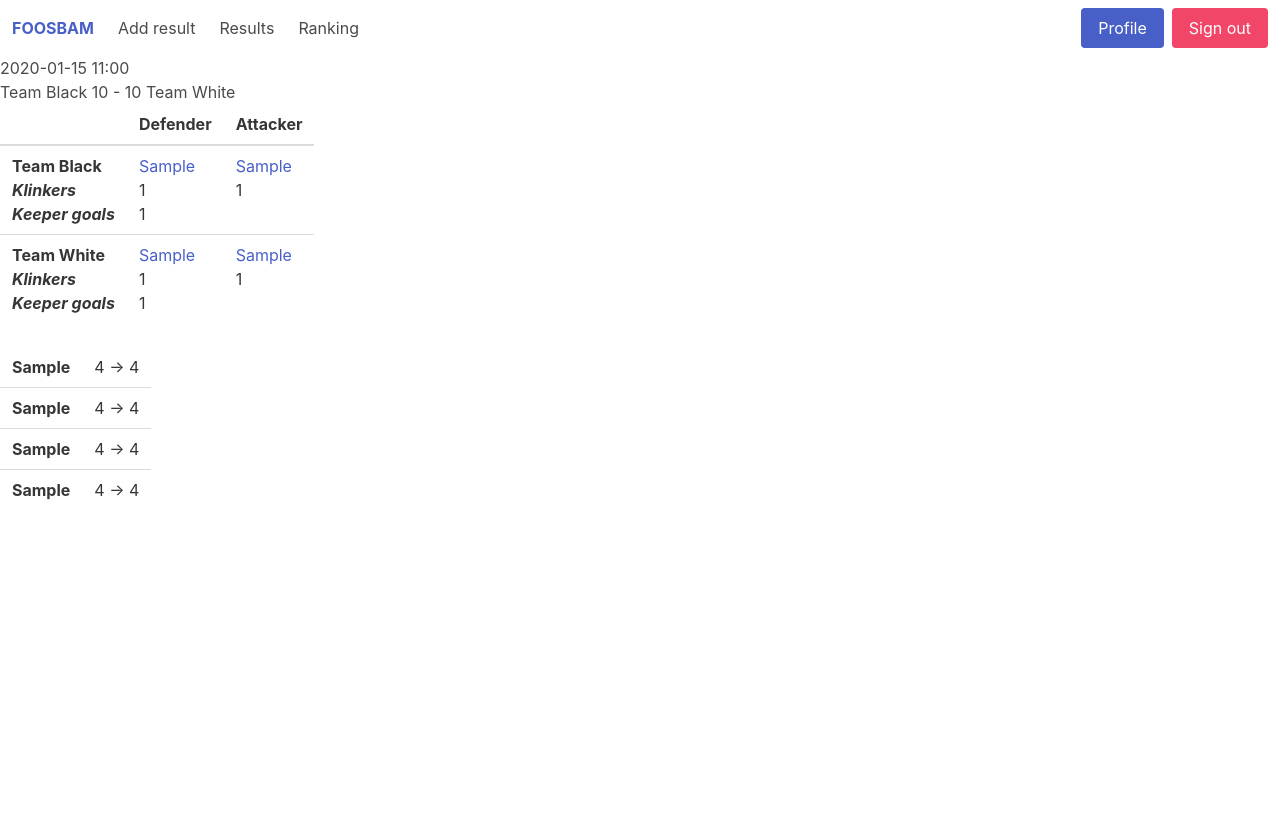
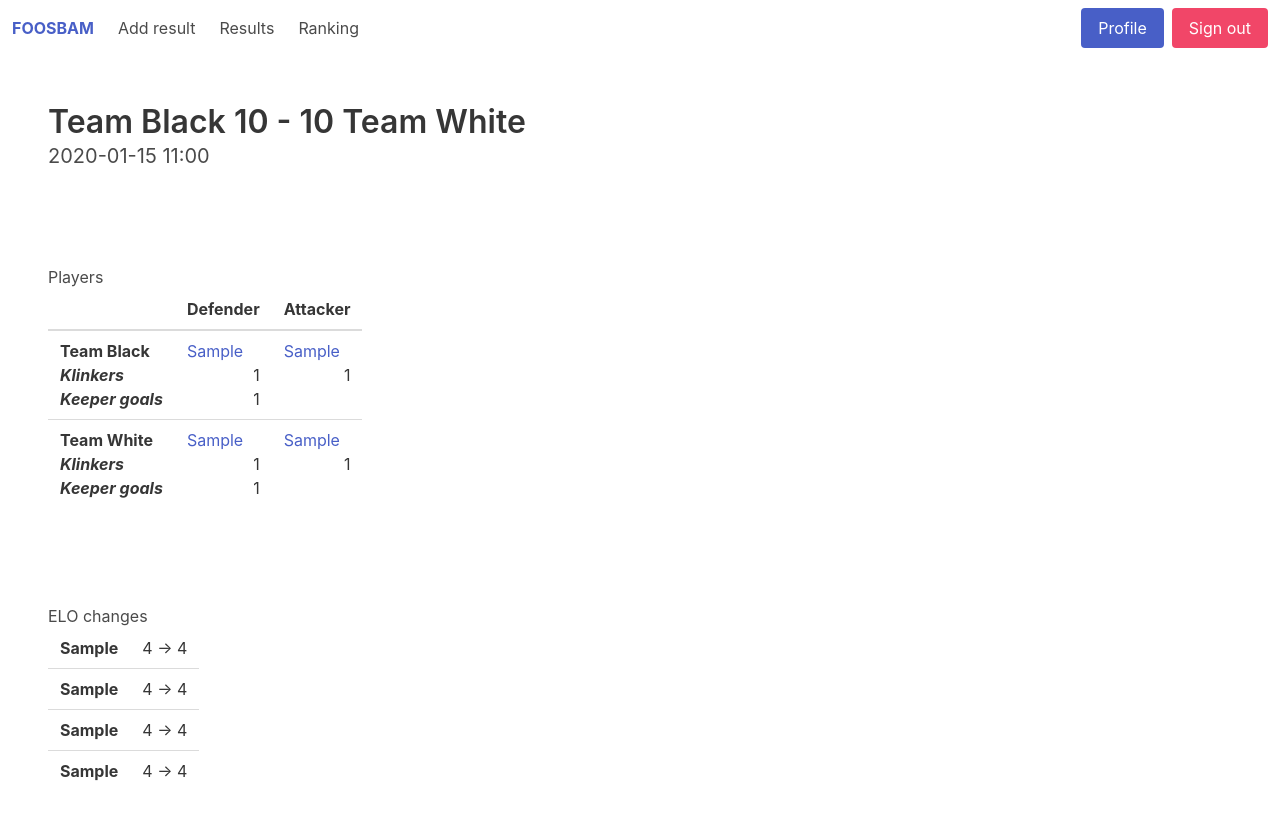
Before and after one commit to CrossMark/foosbam, a Flask app: page /match/1 in a window 1280 px wide. Before the commit the page ends 500 px from the top, so only its background shows below. Run offline with Flask 3, Linux system fonts and the light colour scheme; a user stored in the database is signed in; tables that the repository leaves empty hold one stand-in row (values such as "Sample post").

Commit message:
formatting

```diff
--- a/foosbam/templates/core/match.html
+++ b/foosbam/templates/core/match.html
@@ -1,9 +1,18 @@
 {% extends "base.html" %}
 
 {% block content %}
-    <h1>{{ match_details['played_at'] }}</h1>
-    <h2>Team Black {{ match_details['score_black'] }} - {{ match_details['score_white'] }} Team White</h2>
+  <section class="hero">
+    <div class="hero-body">
+      <p class="title">
+        Team Black {{ match_details['score_black'] }} - {{ match_details['score_white'] }} Team White      </p>
+      <p class="subtitle">
+        {{ match_details['played_at'] }}
+      </p>
+    </div>
+  </section>
 
+  <section class="section">
+    <h3>Players</h3>
     <div class="table-container">
       <table class="table">
         <thead>
@@ -16,50 +25,43 @@
           <tbody>
             <tr>
               <th>
-                Team Black
-                <br>
-                <i>Klinkers</i>
-                <br>
-                <i>Keeper goals</i>
+                <p>Team Black</p>
+                <p><i>Klinkers</i></p>
+                <p><i>Keeper goals</i></p>
               </th>
               <td>
                 <a href="{{ url_for('core.user', user_id=def_black['id']) }}">{{ def_black['name'] }}</a>
-                <br>
-                {{ match_details['klinker_def_black'] }}
-                <br>
-                {{ match_details['keeper_black'] }}
+                <p class="has-text-right">{{ match_details['klinker_def_black'] }}</p>
+                <p class="has-text-right">{{ match_details['keeper_black'] }}</p>
               </td>
               <td>
                 <a href="{{ url_for('core.user', user_id=att_black['id']) }}">{{ att_black['name'] }}</a>
-                <br>
-                {{ match_details['klinker_att_black'] }}
+                <p class="has-text-right">{{ match_details['klinker_att_black'] }}</p>
               </td>
             </tr>
             <tr>
               <th>
-                Team White
-                <br>
-                <i>Klinkers</i>
-                <br>
-                <i>Keeper goals</i>
+                <p>Team White</p>
+                <p><i>Klinkers</i></p>
+                <p><i>Keeper goals</i></p>
               </th>
               <td>
                 <a href="{{ url_for('core.user', user_id=def_white['id']) }}">{{ def_white['name'] }}</a>
-                <br>
-                {{ match_details['klinker_def_white'] }}
-                <br>
-                {{ match_details['keeper_white'] }}
+                <p class="has-text-right">{{ match_details['klinker_def_white'] }}</p>
+                <p class="has-text-right">{{ match_details['keeper_white'] }}</p>
               </td>
               <td>
                 <a href="{{ url_for('core.user', user_id=att_white['id']) }}">{{ att_white['name'] }}</a>
-                <br>
-                {{ match_details['klinker_att_white'] }}
+                <p class="has-text-right">{{ match_details['klinker_att_white'] }}</p>
               </td>
             </tr>
           </tbody>
       </table>
     </div>
+  </section>
 
+  <section class="section">
+    <h3>ELO changes</h3>
     <div class="table-container">
       <table class="table">
         <tbody>
@@ -82,5 +84,6 @@
         </tbody>
       </table>
     </div>
+  </section>
 
 {% endblock %}
```
